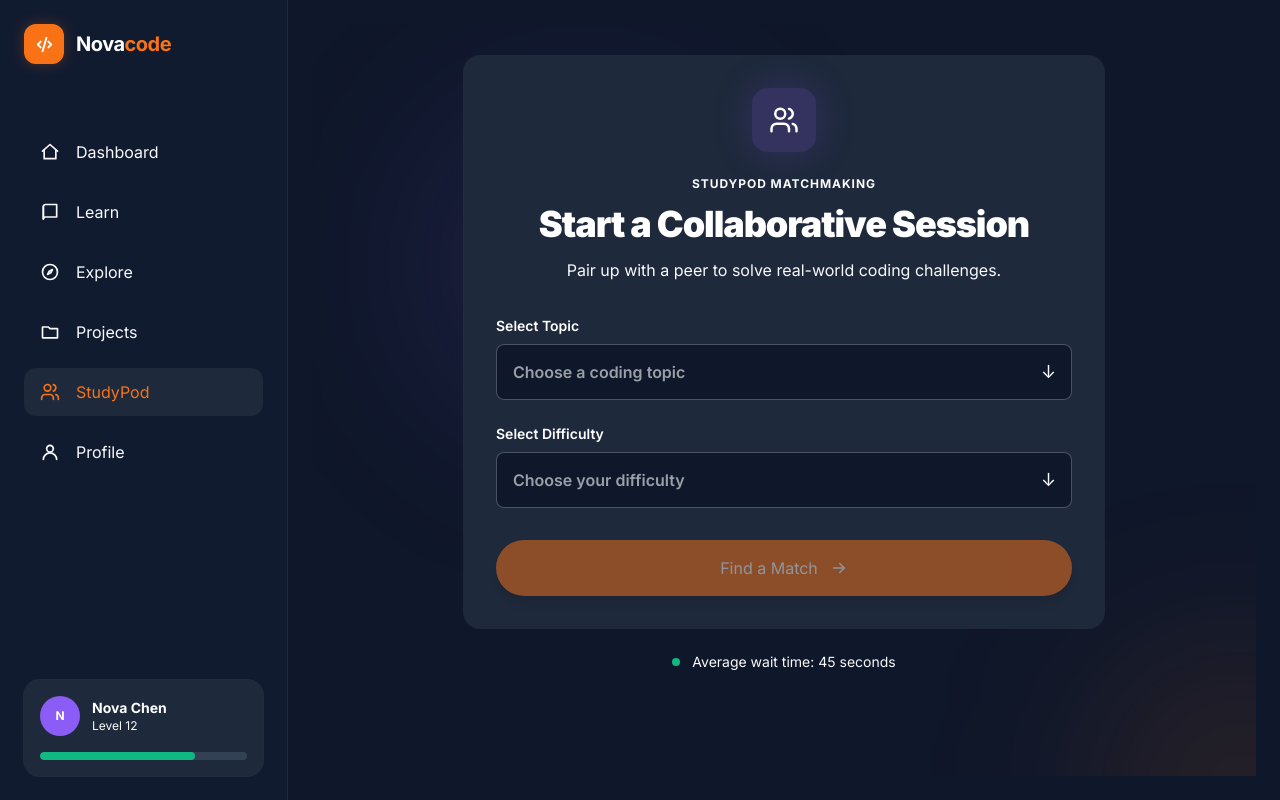
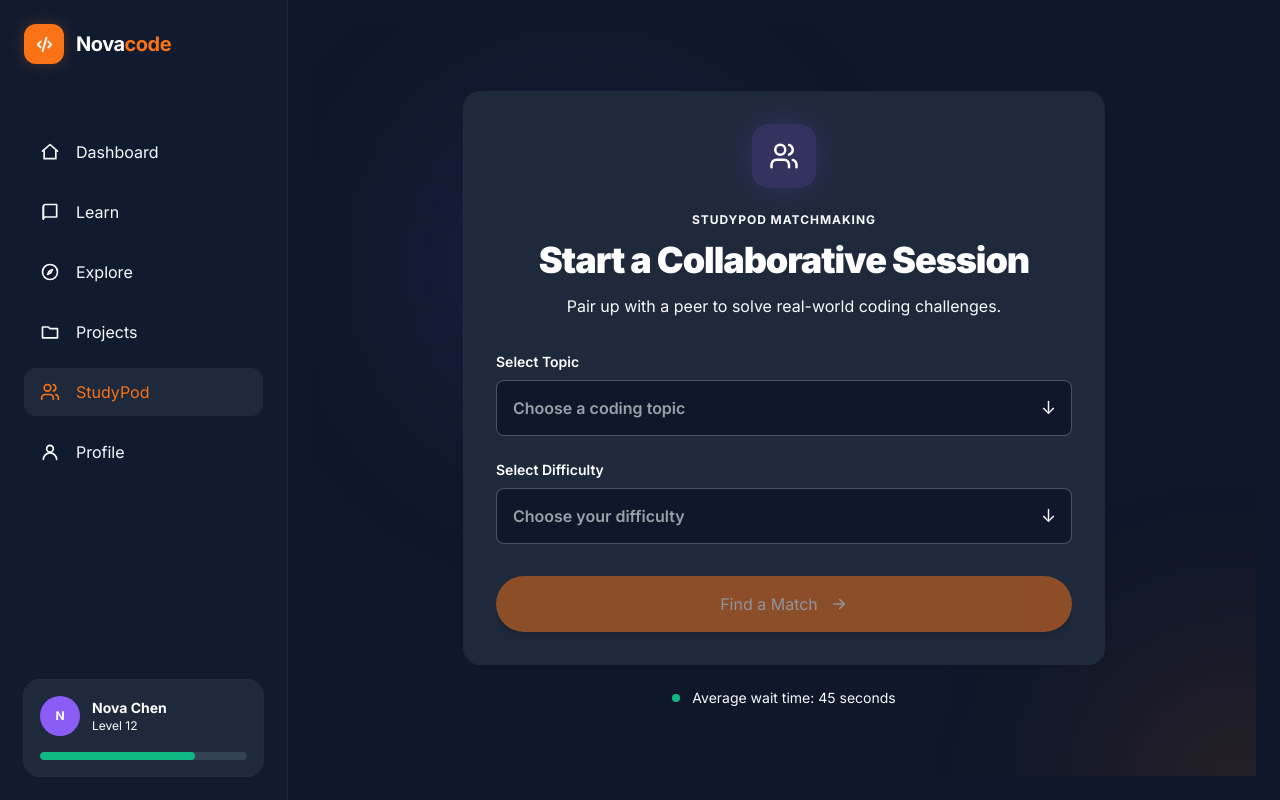
Before and after one commit to Dokyaroky/NovaCode, a React (Vite) app in the folder frontend/: page /studypod in a window 1280 px wide. Built offline with nearby package versions, Linux system fonts and the light colour scheme.

Commit message:
Studypod

```diff
--- a/frontend/src/pages/StudyPod.tsx
+++ b/frontend/src/pages/StudyPod.tsx
@@ -54,7 +54,7 @@ export default function StudyPod() {
 
   return (
     <AppShell>
-      <div className="relative flex flex-1 items-start justify-center overflow-hidden py-8">
+      <div className="relative flex flex-1 items-center justify-center overflow-hidden py-8">
         <div
           className="pointer-events-none absolute top-24 left-32 size-72 rounded-full bg-accent-tint blur-[100px]"
           aria-hidden="true"
```
